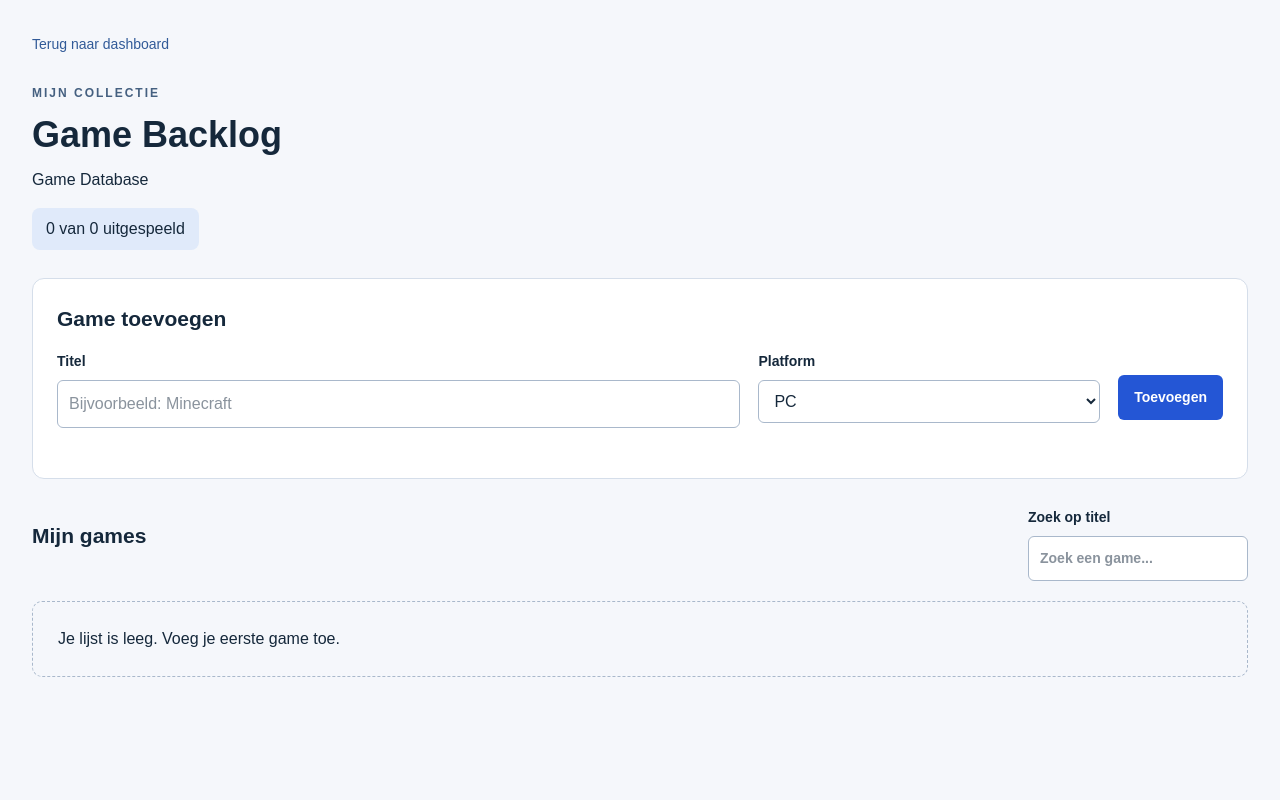
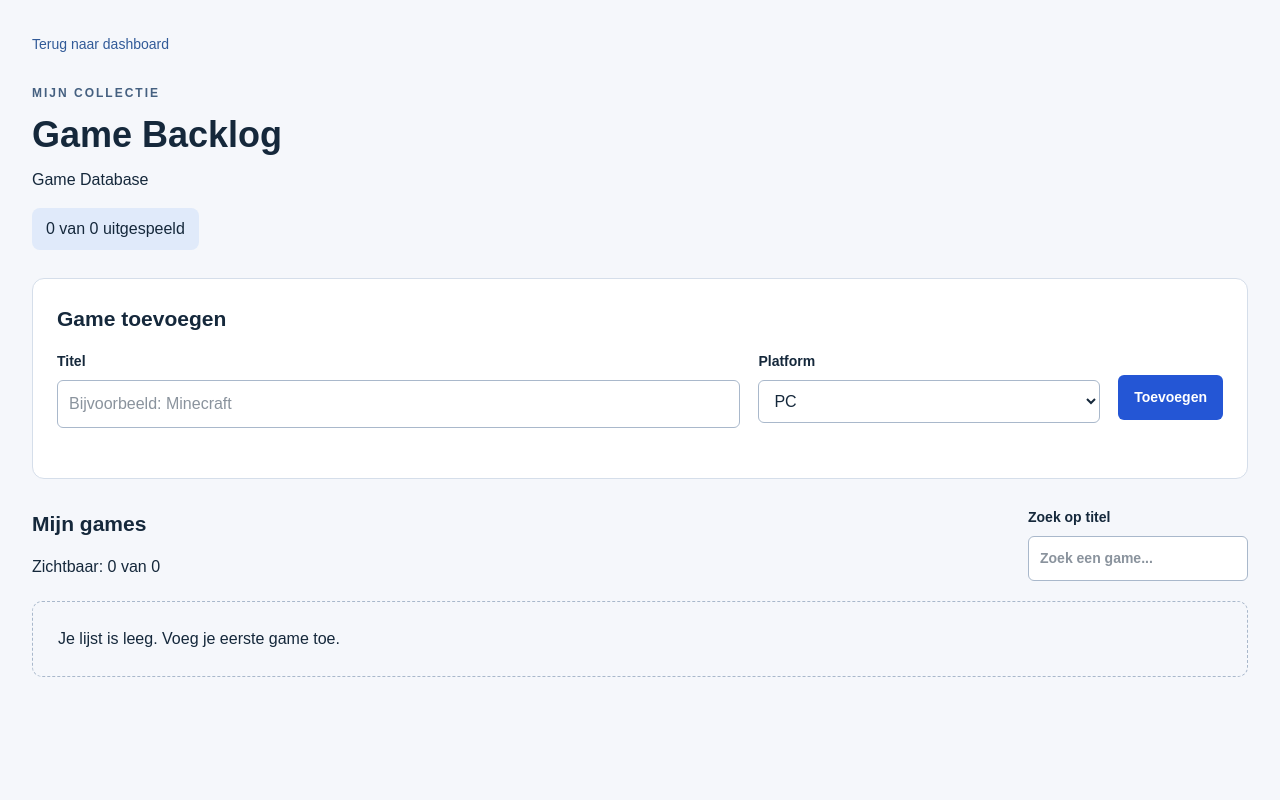
Before and after one commit to maiss99/game-backlog-duo, a Laravel app: page /games in a window 1280 px wide. Run offline with Laravel 12, Linux system fonts and the light colour scheme; the visitor is signed in with stand-in values (Sample User, id 1); data that the repository does not hold is empty; style sheets or scripts are compiled from the project's sources; some libraries are stand-ins or nearby versions; some web fonts are replaced.

Commit message:
Challenge E - – Toon hoeveel resultaten je ziet

```diff
--- a/resources/js/pages/games/index.tsx
+++ b/resources/js/pages/games/index.tsx
@@ -90,7 +90,10 @@ const completedCount = games.filter(game => game.completed).length;
             </section>
             <section>
                 <div className="gb-list-heading">
+                    <div>
                     <h2>Mijn games</h2>
+                    <p>Zichtbaar: {visibleGames.length} van {games.length}</p>
+                    </div>
                     <label>Zoek op titel
                         <input value={search} placeholder="Zoek een game..."
                             onChange={(e) => setSearch(e.target.value)} />
```
